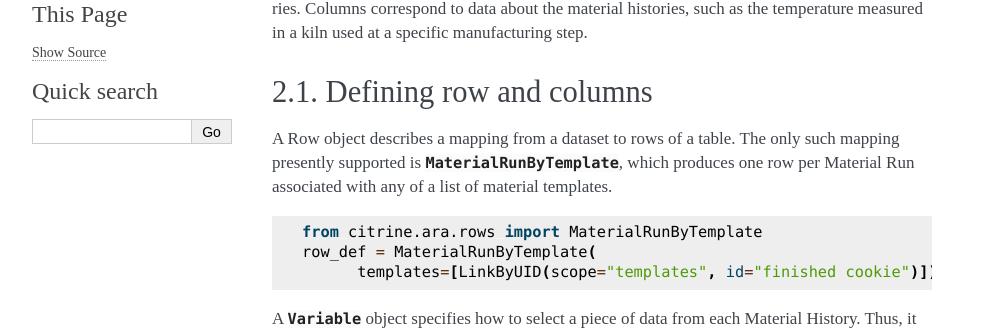
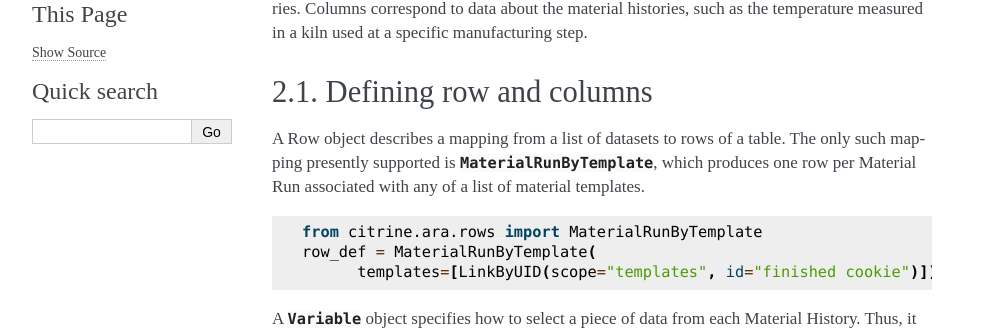
Before and after one commit to CitrineInformatics/citrine-python, a Sphinx documentation site: the page built from docs/source/data_extraction.rst, in a window 1280 px wide. Shown: the part 192-522 px from the top of the page, without its empty margins (148-1141 px from the left). Built offline with Sphinx 7.4.7, drawn with Linux system fonts in a browser that asks for light colours.

Commit message:
Update docs/source/data_extraction.rst
Co-Authored-By: Max Hutchinson <maxhutch@gmail.com>

```diff
--- a/docs/source/data_extraction.rst
+++ b/docs/source/data_extraction.rst
@@ -10,7 +10,8 @@ Columns correspond to data about the material histories, such as the temperature
 Defining row and columns
 ------------------------
 
-A Row object describes a mapping from a dataset to rows of a table. The only such mapping presently supported is :class:`~citrine.ara.rows.MaterialRunByTemplate`, which produces one row per Material Run associated with any of a list of material templates.
+A Row object describes a mapping from a list of datasets to rows of a table.
+The only such mapping presently supported is :class:`~citrine.ara.rows.MaterialRunByTemplate`, which produces one row per Material Run associated with any of a list of material templates.
 
 .. code-block:: python
 
```
